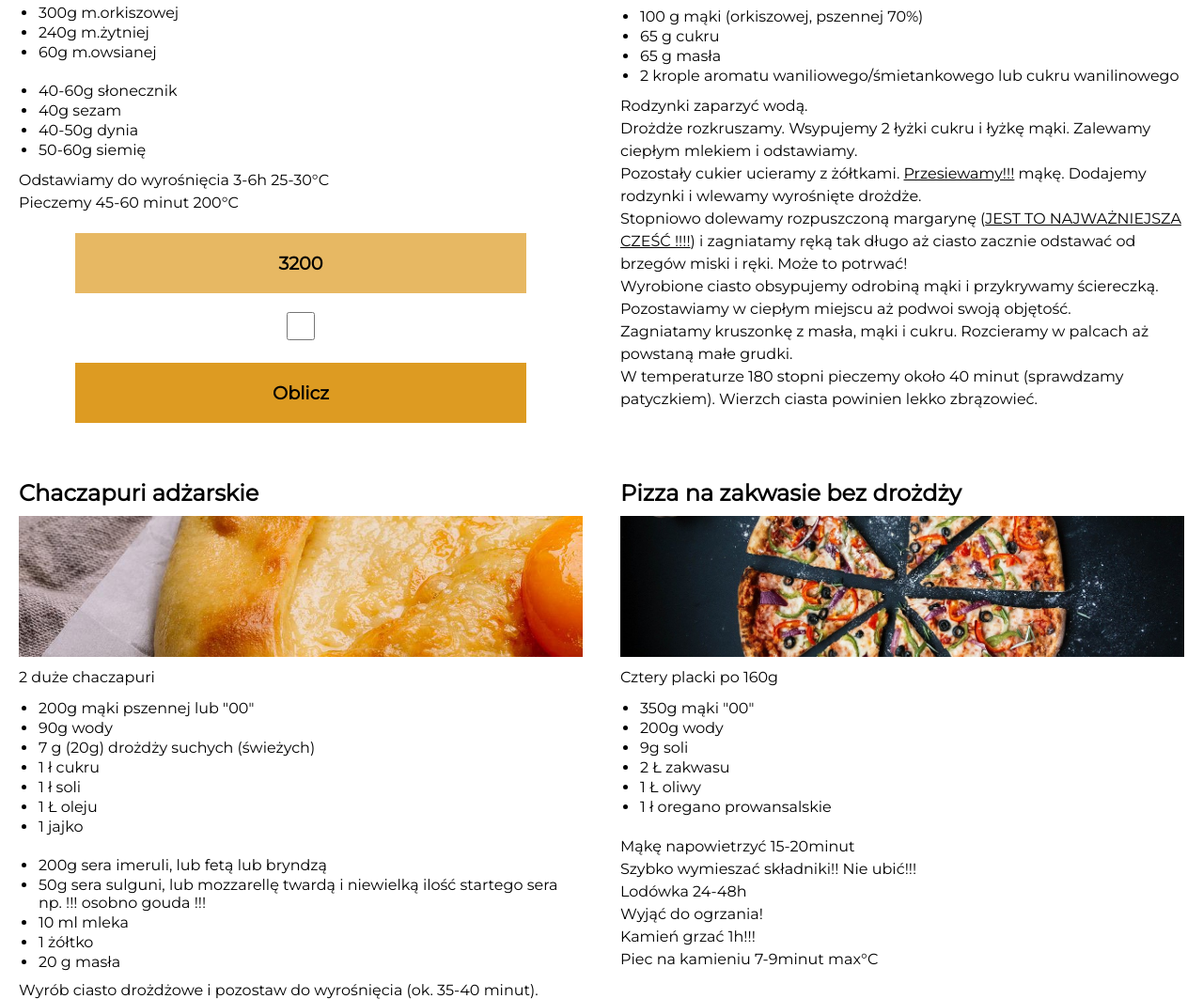
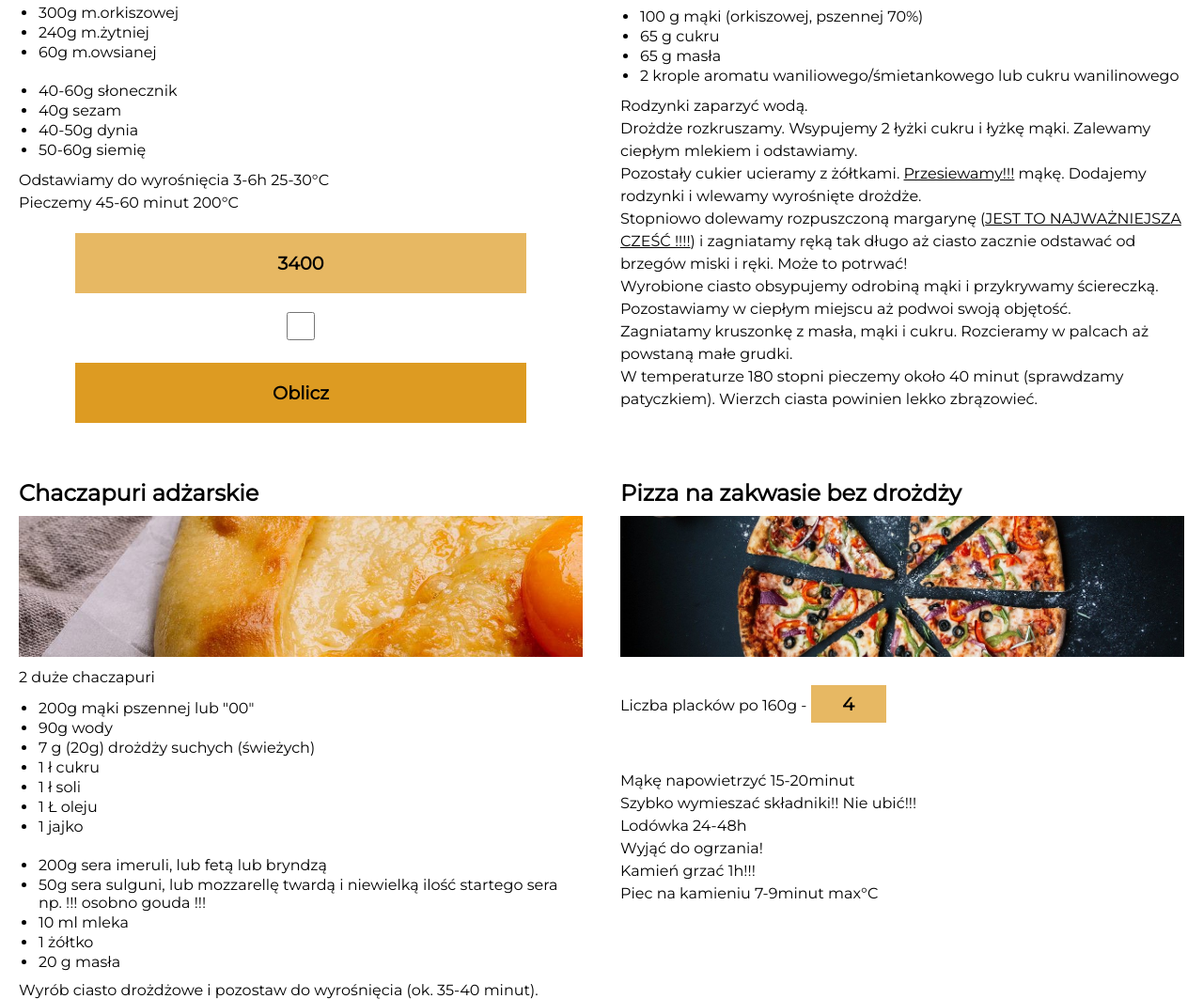
Before and after one commit to jakobs84/cookbook, a plain HTML site: page index.html in a window 1280 px wide. Shown: the part 1237-2300 px from the top of the page at 94% size. Drawn offline with Linux system fonts and the light colour scheme.

Commit message:
Pizza calculator

```diff
--- a/index.html
+++ b/index.html
@@ -55,7 +55,7 @@
             </p>
             <div class="aaa">
 
-                <input type="number" name="waga" id="waga" value="3200">
+                <input type="number" name="waga" id="waga" value="3400">
                 <input type="checkbox" id="misa">
                 <input type="button" value="Oblicz" onclick="suma()">
 
@@ -127,15 +127,32 @@
         <div class="cookbook">
             <h2>Pizza na zakwasie bez drożdży</h2>
             <div class="pic_pizza"></div>
-            <p>Cztery placki po 160g
-            <ul>
-                <li>350g mąki "00"</li>
-                <li>200g wody</li>
-                <li>9g soli</li>
-                <li>2 Ł zakwasu</li>
-                <li>1 Ł oliwy</li>
-                <li>1 ł oregano prowansalskie</li>
-            </ul>
+            <p> Liczba placków po 160g -
+                <input type="number" id="multiplier" value="4" min="1" max="20" oninput="calculate()" style="max-width: 80px; max-height:20px;">
+
+                <script>
+                    function calculate() {
+                      const multiplier = parseInt(document.getElementById('multiplier').value);
+
+                      const flour = 95 * multiplier;
+                      const water = 53 * multiplier;
+                      const salt = 2.5 * multiplier;
+                      const sourdough = Math.ceil((multiplier / 2) * 1); // Zmiana sposobu liczenia sourdough
+
+                      const proportions = [
+                        `${flour}g mąki "00"`,
+                        `${water}g wody`,
+                        `${salt}g soli`,
+                        `${sourdough} Ł zakwasu`,
+                        `${sourdough} Ł oliwy`,
+                        `${sourdough} ł oregano / prowansalskie`
+                      ];
+
+                      const resultsList = document.getElementById('results');
+                      resultsList.innerHTML = proportions.map(item => `<li>${item}</li>`).join('');
+                    }
+                  </script>
+            <ul id="results"></ul>
             <ul>
                 <p>Mąkę napowietrzyć 15-20minut</p>
                 <p>Szybko wymieszać składniki!! Nie ubić!!!</p>
```
